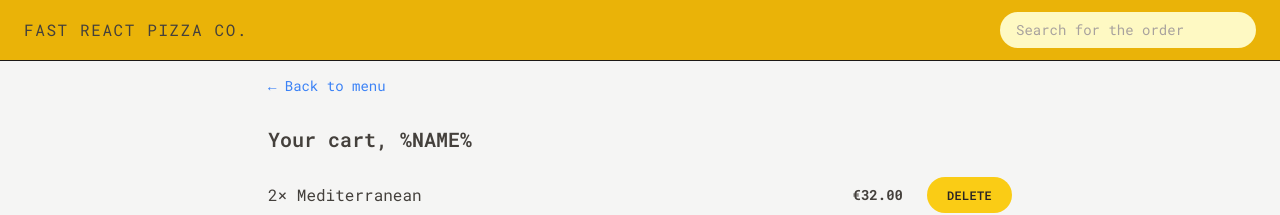
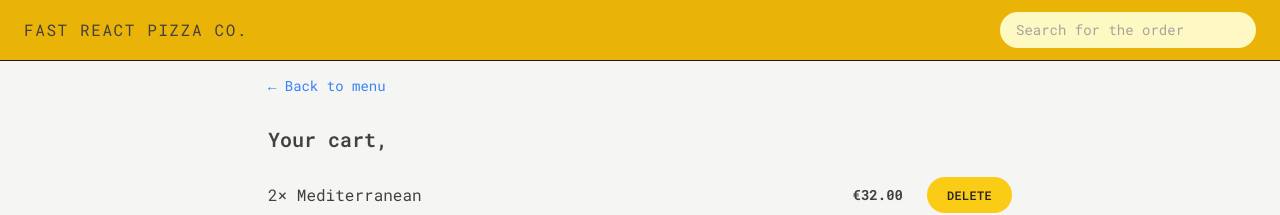
Before and after one commit to Heechem/pizza-fast, a React (Vite) app: page /cart in a window 1280 px wide. Shown: the top 215 px of the page. Built offline with nearby package versions, Linux system fonts and the light colour scheme.

Commit message:
add username state

```diff
--- a/src/features/cart/Cart.jsx
+++ b/src/features/cart/Cart.jsx
@@ -1,6 +1,7 @@
 import LinkButton from "../../ui/LinkButton";
 import Button from "../../ui/Button";
 import CartItem from "./CartItem";
+import { useSelector } from "react-redux";
 
 const fakeCart = [
   {
@@ -27,13 +28,14 @@
 ];
 
 function Cart() {
+  const username = useSelector((state) => state.user.username);
   const cart = fakeCart;
 
   return (
     <div className="px-3 py-3">
       <LinkButton to="/menu">&larr; Back to menu</LinkButton>
 
-      <h2 className="mt-7 text-xl font-semibold">Your cart, %NAME%</h2>
+      <h2 className="mt-7 text-xl font-semibold">Your cart, {username}</h2>
 
       <ul className="mt-3 divide-y divide-stone-200 border-b">
         {cart.map((item) => (
--- a/src/features/order/CreateOrder.jsx
+++ b/src/features/order/CreateOrder.jsx
@@ -2,6 +2,7 @@
 
 import { createOrder } from "../../services/apiRestaurant";
 import Button from "../../ui/Button";
+import { useSelector } from "react-redux";
 
 // https://uibakery.io/regex-library/phone-number
 const isValidPhone = (str) =>
@@ -34,6 +35,7 @@
 ];
 
 function CreateOrder() {
+  const username = useSelector((state) => state.user.username);
   const navigation = useNavigation();
   console.log(navigation);
   const isSubmitting = navigation.state === "submitting";
@@ -48,7 +50,13 @@
       <Form method="POST">
         <div className="mb-5 flex flex-col gap-2 sm:flex-row sm:items-center">
           <label className="sm:basis-40">First Name</label>
-          <input className="input grow " type="text" name="customer" required />
+          <input
+            className="input grow "
+            type="text"
+            name="customer"
+            defaultValue={username}
+            required
+          />
         </div>
 
         <div className="mb-5 flex flex-col gap-2 sm:flex-row sm:items-center">
```
